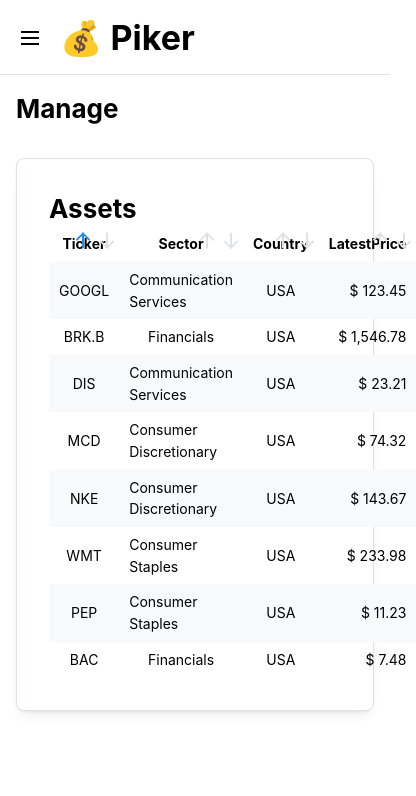
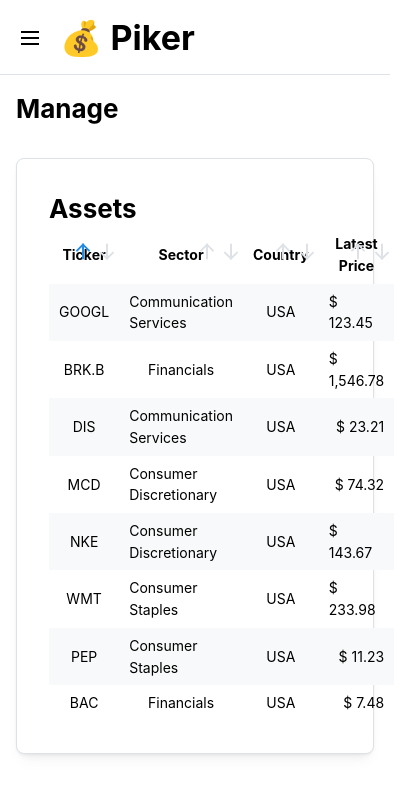
Before and after one commit to vivipoit/piker-ui, a React (Vite) app: page /manage in a window 390 px wide. Shown: the top 796 px of the page, 416 px wide, since content can reach past the window. Built offline with nearby package versions, Linux system fonts and the light colour scheme.

Commit message:
make AssetsTable use extracted SortableTable component

```diff
--- a/src/components/AssetsTable.tsx
+++ b/src/components/AssetsTable.tsx
@@ -1,8 +1,5 @@
-import { Paper, Title, Flex, Table, NumberFormatter, Anchor, Box } from '@mantine/core'
-import { IconArrowUp, IconArrowDown } from '@tabler/icons-react';
-import { useState } from "react";
-
-const UNSORTED_COLUMN_ICON_COLOR = 'gray.3'
+import { Paper, Title } from '@mantine/core'
+import { SortableTable } from './SortableTable/SortableTable';
 
 export const AssetsTable: React.FC = () => {
   const title = "Assets"
@@ -16,99 +13,13 @@
     { ticker: 'PEP', sector: 'Consumer Staples', country: 'USA', latestPrice: 11.23 },
     { ticker: 'BAC', sector: 'Financials', country: 'USA', latestPrice: 7.48 },
   ]
-  const [sortedAssets, setSortedAssets] = useState(assets);
-  const [sortColumn, setSortColumn] = useState('ticker');
-  const [sortOrder, setSortOrder] = useState('asc');
-
-  const sortAssets = (newSortColumn: keyof typeof assets[0], newSortOrder: string) => {
-    const sorted = [...sortedAssets].sort((a, b) => {
-      const valA = a[newSortColumn];
-      const valB = b[newSortColumn];
-
-      if (typeof valA === "string" && typeof valB === "string") {
-        return newSortOrder === "asc" ? valA.localeCompare(valB) : valB.localeCompare(valA);
-      }
-
-      return newSortOrder === "asc" ? (valA as number) - (valB as number) : (valB as number) - (valA as number)
-    });
-
-    setSortColumn(newSortColumn)
-    setSortOrder(newSortOrder)
-    setSortedAssets(sorted)
-  }
-
-  const resolveIconColor = (iconColumn: string, iconOrder: string) => {
-    if (iconColumn !== sortColumn) return UNSORTED_COLUMN_ICON_COLOR
-    if (iconOrder !== sortOrder) return UNSORTED_COLUMN_ICON_COLOR
-
-    return ''
-  }
 
   return(
     <Paper shadow="sm" radius="md" withBorder p="xl">
       <Title order={2}>
         { title }
       </Title>
-      <Table striped highlightOnHover withRowBorders={false}>
-        <Table.Thead>
-          <Table.Tr>
-            <Table.Th style={{ position: "relative", textAlign: "center" }}>
-              Ticker
-              <Box style={{ position: "absolute", right: 0, top: "50%", transform: "translateY(-50%)" }}>
-                <Anchor ms="sm" component="button" c={resolveIconColor('ticker', 'asc')} onClick={() => sortAssets('ticker', 'asc')}>
-                  <IconArrowUp />
-                </Anchor>
-                <Anchor component="button" c={resolveIconColor('ticker', 'desc')} onClick={() => sortAssets('ticker', 'desc')}>
-                  <IconArrowDown />
-                </Anchor>
-              </Box>
-            </Table.Th>
-            <Table.Th style={{ position: "relative", textAlign: "center" }}>
-              Sector
-              <Box style={{ position: "absolute", right: 0, top: "50%", transform: "translateY(-50%)" }}>
-                <Anchor ms="sm" component="button" c={resolveIconColor('sector', 'asc')} onClick={() => sortAssets('sector', 'asc')}>
-                  <IconArrowUp />
-                </Anchor>
-                <Anchor component="button" c={resolveIconColor('sector', 'desc')} onClick={() => sortAssets('sector', 'desc')}>
-                  <IconArrowDown />
-                </Anchor>
-              </Box>
-            </Table.Th>
-            <Table.Th style={{ position: "relative", textAlign: "center" }}>
-              Country
-              <Box style={{ position: "absolute", right: 0, top: "50%", transform: "translateY(-50%)" }}>
-                <Anchor ms="sm" component="button" c={resolveIconColor('country', 'asc')} onClick={() => sortAssets('country', 'asc')}>
-                  <IconArrowUp />
-                </Anchor>
-                <Anchor component="button" c={resolveIconColor('country', 'desc')} onClick={() => sortAssets('country', 'desc')}>
-                  <IconArrowDown />
-                </Anchor>
-              </Box>
-            </Table.Th>
-            <Table.Th style={{ position: "relative", textAlign: "center" }}>
-              LatestPrice
-              <Box style={{ position: "absolute", right: 0, top: "50%", transform: "translateY(-50%)" }}>
-                <Anchor ms="sm" component="button" c={resolveIconColor('latestPrice', 'asc')} onClick={() => sortAssets('latestPrice', 'asc')}>
-                  <IconArrowUp />
-                </Anchor>
-                <Anchor component="button" c={resolveIconColor('latestPrice', 'desc')} onClick={() => sortAssets('latestPrice', 'desc')}>
-                  <IconArrowDown />
-                </Anchor>
-              </Box>
-            </Table.Th>
-          </Table.Tr>
-        </Table.Thead>
-        <Table.Tbody>
-          { sortedAssets.map((asset) =>
-            <Table.Tr key={asset.ticker}>
-              <Table.Td><Flex justify="Center">{asset.ticker}</Flex></Table.Td>
-              <Table.Td><Flex justify="Center">{asset.sector}</Flex></Table.Td>
-              <Table.Td><Flex justify="Center">{asset.country}</Flex></Table.Td>
-              <Table.Td><Flex justify="Flex-end"><NumberFormatter prefix="$ " thousandSeparator value={asset.latestPrice} /></Flex></Table.Td>
-            </Table.Tr>
-          )}
-        </Table.Tbody>
-      </Table>
+      <SortableTable data={assets} defaultSortColumn='ticker' defaultSortOrder='asc' />
     </Paper>
   )
 }
```
